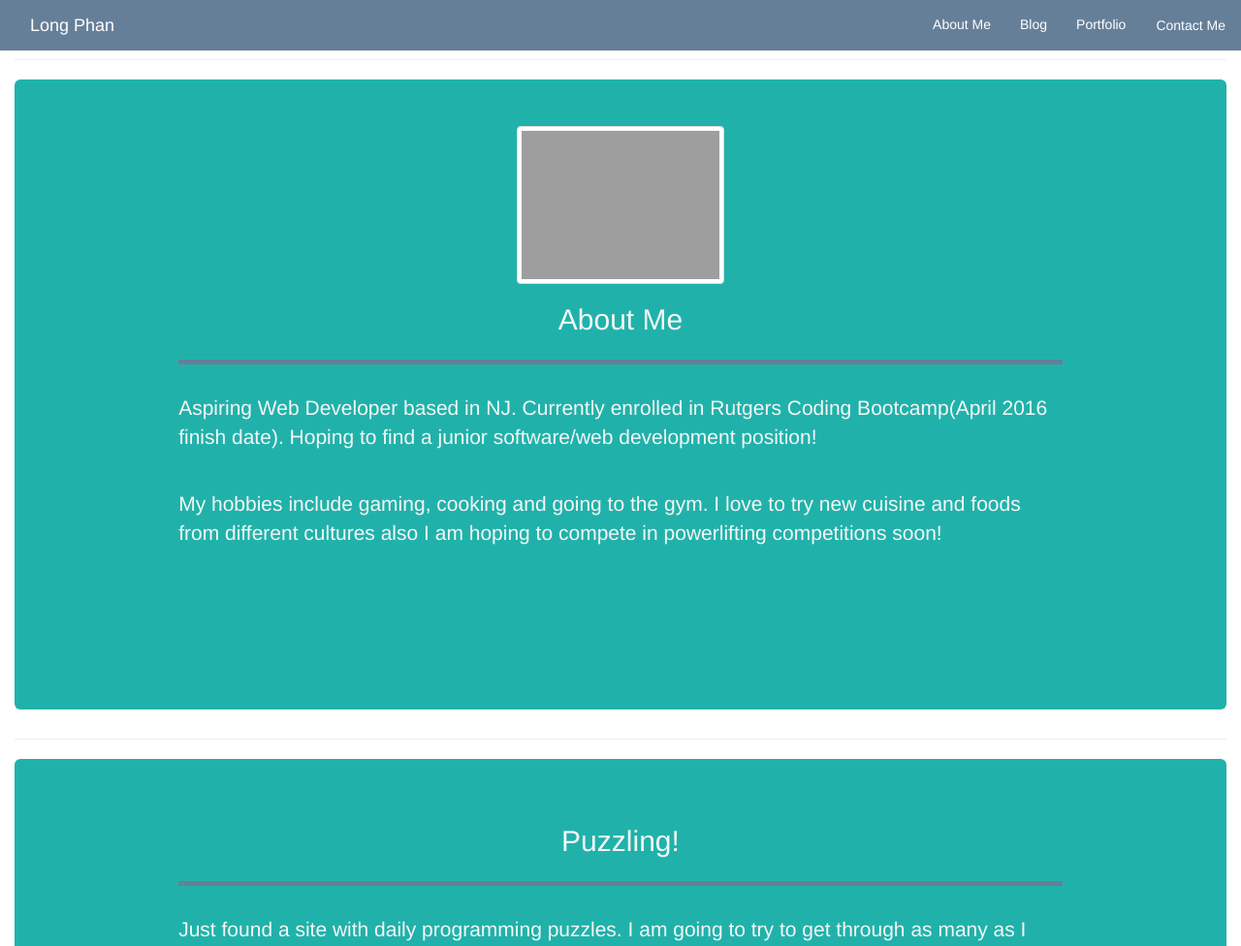
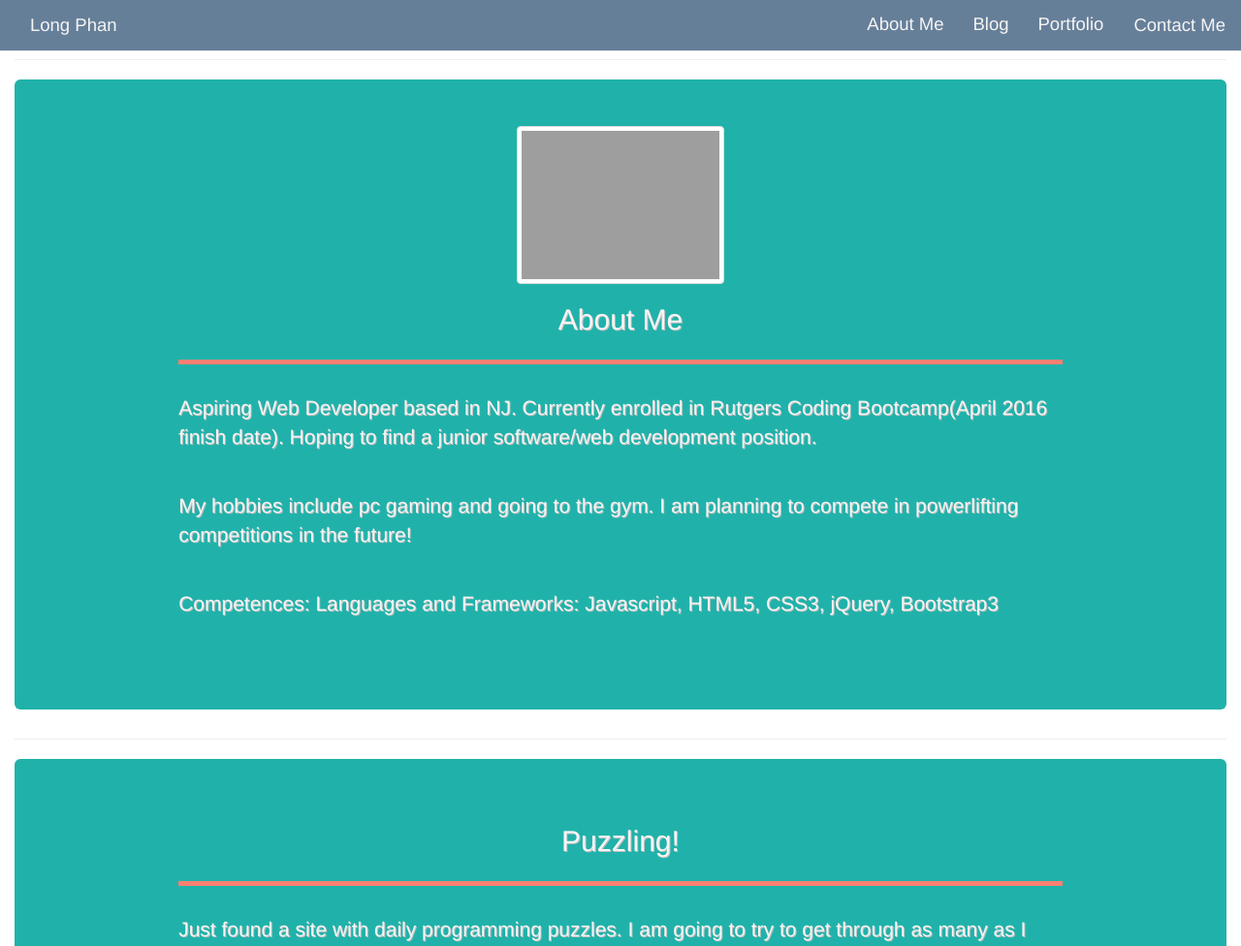
Before and after one commit to longp/PORTFOLIO, a PHP site: page / in a window 1280 px wide. Shown: the top 976 px of the page at 97% size. Run offline with PHP 8.4, Linux system fonts and the light colour scheme; some libraries are stand-ins or nearby versions; grey boxes are pictures that could not be loaded.

Commit message:
fixed some navbar fontcolors

```diff
--- a/css/portfolio.css
+++ b/css/portfolio.css
@@ -1,5 +1,4 @@
 body {
-  /*background-color: #74AFAD;*/
   }
 
 p>a,
@@ -15,18 +14,25 @@ img.center-block{
   min-height: 650px;
   background-color: lightseagreen;
   color: whitesmoke;
-  font-size: 1.2em;
+  font-size: 1.3em;
   font-style: bold;
+  text-shadow:1px 1px silver;
 }
 
 /*navbar*/
 .navbar,
 .navbar-brand,
-.navbar-default,
-.navbar-nav >li >a {
+.navbar-default .navbar-nav >li >a {
   background-color: #667f99;
-  color: white !important;
+  color: whitesmoke !important;
+  font-size: 1.15em;
 }
+.navbar-default .navbar-brand {
+  color:whitesmoke;
+}
+
+
+
 
 
 
@@ -99,10 +105,11 @@ hr.star-primary:after {
 }
 
 hr.star-light {
-    border-color: #667f99;
+    border-color: salmon;
 }
 
 hr.star-light:after {
     color: #FFFFFF;
-    background-color: #18bc9c;
+    background-color: salmon;
+    border-radius: 10px;
 }
--- a/home.html
+++ b/home.html
@@ -17,7 +17,7 @@
       <nav class="navbar navbar-default navbar-fixed-top" role="navigation">
         <div class="col-md-12">
           <div class="navbar-header">
-            <a class="navbar-brand btn hvr-reveal" data-toggle="modal" data-target="#signup" >Long Phan</a>
+            <a class="navbar-brand btn hvr-reveal hvr-pulse" data-toggle="modal" data-target="#signup" >Long Phan</a>
           </div>
           <ul class="nav navbar-nav navbar-right">
 
@@ -180,14 +180,19 @@
 
         <div class="col-md-offset-1 col-md-10">
             <h2 class="text-center">About Me</h2>
+
             <hr class="star-light">
             <!-- start of profile pic -->
             <p>Aspiring Web Developer based in NJ. Currently enrolled in
             Rutgers Coding Bootcamp(April 2016 finish date). Hoping to find a
-            junior software/web development position!</p><br>
-            <p>My hobbies include gaming, cooking and going to the gym. I love
-            to try new cuisine and foods from different cultures also I am
-            hoping to compete in powerlifting competitions soon!</p>
+            junior software/web development position.</p><br>
+            <p>My hobbies include pc gaming and going to the gym.  I am planning
+            to compete in powerlifting competitions in the future!</p>
+            <br>
+            <p>Competences:
+              Languages and Frameworks:
+              Javascript, HTML5, CSS3, jQuery, Bootstrap3
+            </p>
         </div>
 
     </div>
```
